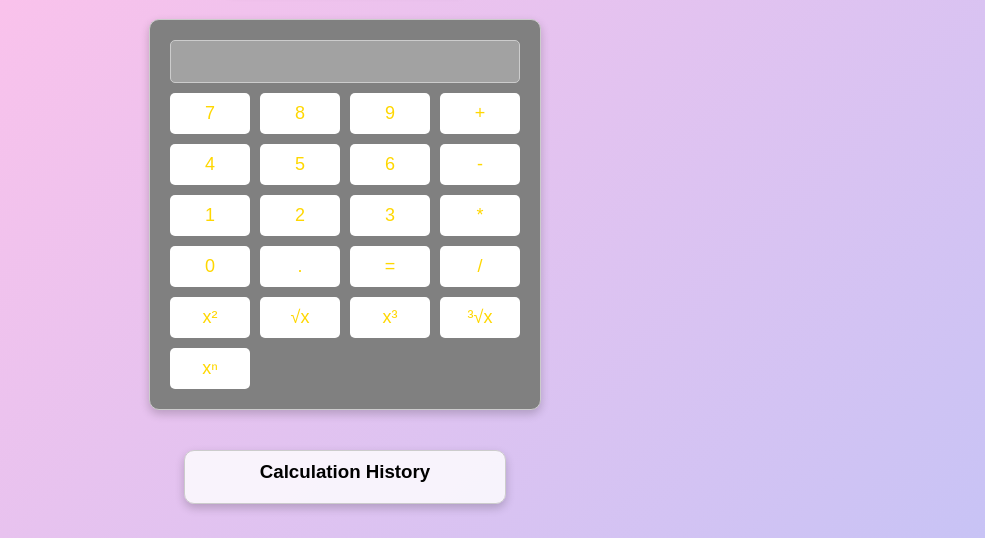
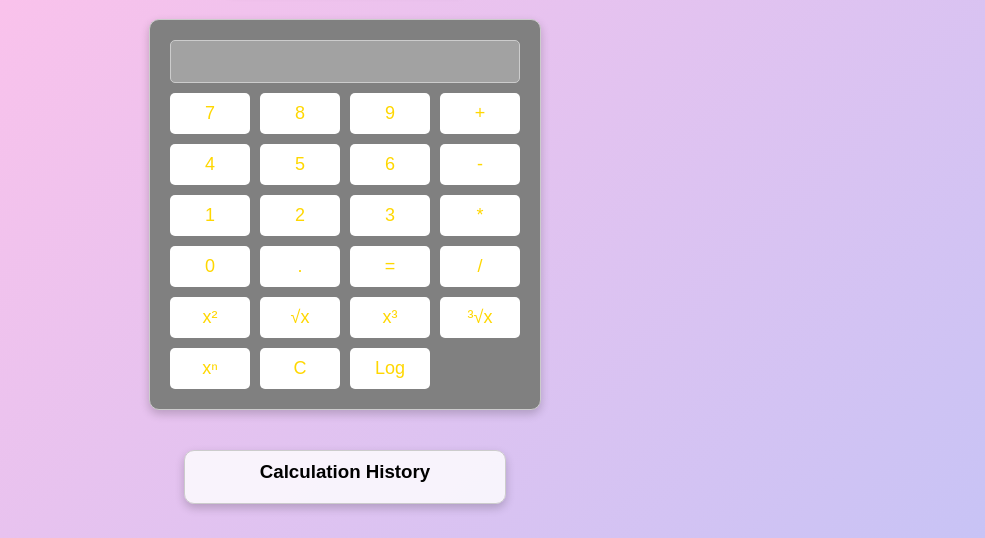
Before and after one commit to kislayjee/kislay.calc, a plain HTML site: page index.html in a window 1280 px wide. Shown: the part 262-800 px from the top of the page, without its empty margins (295-1280 px from the left). Drawn offline with Linux system fonts and the light colour scheme.

Commit message:
Update index.html

```diff
--- a/index.html
+++ b/index.html
@@ -146,6 +146,8 @@
             <button class="operator-button" onclick="calculateCube()">x³</button>
             <button class="operator-button" onclick="calculateCubeRoot()">³√x</button>
             <button class="operator-button" onclick="calculatePower()">xⁿ</button>
+            <button class="operator-button" onclick="clearResult()">C</button>
+            <button class="operator-button" onclick="calculateLog()">Log</button>
         </div>
         <div class="history" id="history">
             <h3>Calculation History</h3>
@@ -246,6 +248,19 @@
             resultElement.value = '';
         }
 
+        function calculateLog() {
+            if (currentInput === '') return;
+            const value = parseFloat(currentInput);
+            if (value <= 0) {
+                resultElement.value = 'Error';
+                return;
+            }
+            const result = Math.log(value);
+            resultElement.value = result;
+            addToHistory(`log(${currentInput}) = ${result}`);
+            currentInput = result.toString();
+        }
+
         function addToHistory(entry) {
             const p = document.createElement('p');
             p.textContent = entry;
```
